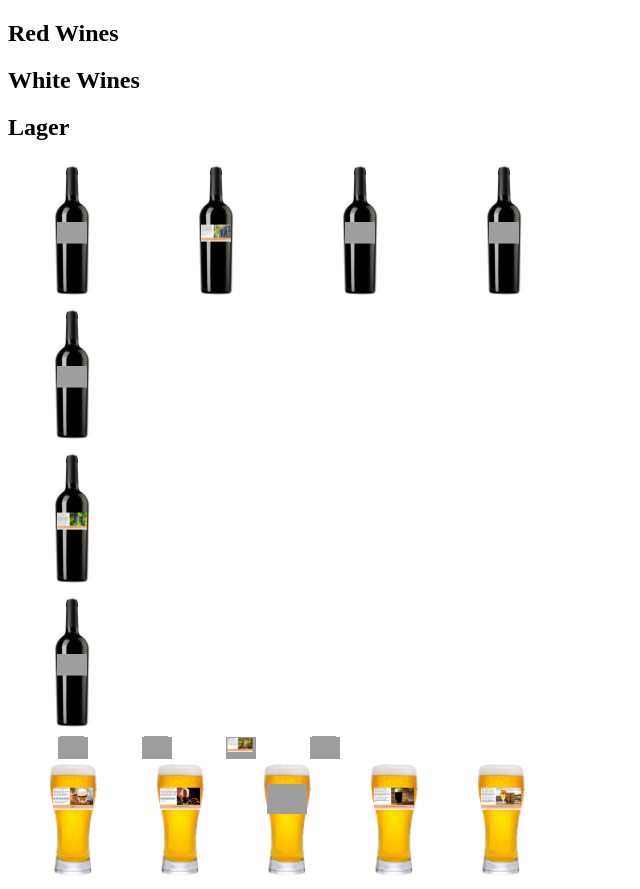
After one commit to Sam-Checkers/winery, a Flask app: page /wines in a window 1280 px wide. The commit adds this page. Shown: the whole page, without its empty margins (0-640 px from the left). Run offline with Flask 3, Linux system fonts and the light colour scheme; data that the repository does not hold is empty; grey boxes are pictures that could not be loaded.

Commit message:
first commit

```diff
--- a/winery/routes.py
+++ b/winery/routes.py
@@ -16,6 +16,11 @@ def containers():
 def wines():
     items = Wine.query.all()
     return render_template('home.html', items=items)
+
+@app.route('/wines')
+def display_wines():
+    wines = Wine.query.all()
+    return render_template('wines.html', wines=wines)
 
 @app.route('/add_to_shelf', methods=['POST'])
 def add_to_shelf():
--- /dev/null
+++ b/winery/templates/wines.html
@@ -0,0 +1,101 @@
+<!DOCTYPE html>
+<html>
+    <link rel="stylesheet" href="../static/css/containers.css">
+
+<head>
+    <title>All Wines</title>
+</head>
+<body>
+    <h2>Red Wines</h2>
+    <ul>
+        {% for wine in wines if wine.type == 'Red' %}
+            <li>{{ wine.name }} - {{ wine.type }} - {{ wine.region }}</li>
+        {% endfor %}
+    </ul>
+
+    <h2>White Wines</h2>
+    <ul>
+        {% for wine in wines if wine.type == 'White' %}
+            <li>{{ wine.name }} - {{ wine.type }} - {{ wine.region }}</li>
+        {% endfor %}
+    </ul>
+
+    <h2>Lager</h2>
+    <ul>
+        {% for wine in wines if wine.type == 'Lager' %}
+            <li>{{ wine.name }} - {{ wine.type }} - {{ wine.region }}</li>
+        {% endfor %}
+    </ul>
+</body>
+
+<section class="reds-container">
+    <div class="pinot_noir-container">
+        <img class="pinot_noir" src="../static/images/black_bottle.png" alt="">
+        <img class="pinot-i" src="../static/images/pinot-i.png" alt="">
+    </div>
+    <div class="cabernet-container">
+        <img class="cabernet-sauvignon" src="../static/images/black_bottle.png" alt="">
+        <img class="cabernet-i" src="../static/images\carbernet-i.png" alt="">
+    </div>
+    <div class="bobal-container">
+        <img class="bobal" src="../static/images/black_bottle.png" alt="">
+        <img class="bobal-i" src="../static/images\bobal-i.png" alt="">
+    </div>
+    <div class="malbec-container">
+        <img class="malbec" src="../static/images/black_bottle.png" alt="">
+        <img class="malbec-i" src="../static/images\malbec-i.png" alt="">
+    </div>
+    <div class="merlot">
+        <img class="merlot" src="../static/images/black_bottle.png" alt="">
+        <img class="merlot-i" src="../static/images\merlot-i.png" alt="">
+    </div>
+    <div class="isabella-container">
+        <img class="isabella" src="../static/images/black_bottle.png" alt="">
+        <img class="isabella-i" src="../static/images\isabella-i.png" alt="">
+    </div>
+    <div class="cinsaut">
+        <img class="cinsaut" src="../static/images/black_bottle.png" alt="">
+        <img class="cinsaut-i" src="../static/images\cinsaut-i.png" alt="">
+    </div>
+</section>
+<section class="whites-container">
+    <div class="chardonnay-container">
+        <img class="chardonnay" src="../static/images\white-glass.png.png" alt="">
+        <img class="chardonnay-i" src="../static/images\chardonnay-i.png" alt="">
+    </div>
+    <div class="sauvignon-container">
+        <img class="sauvignon-blanc" src="../static/images\white-glass.png.png" alt="">
+        <img class="sauvignon-i" src="../static/images\sauvignon-i.png" alt="">
+    </div>
+    <div class="riesling-container">
+        <img class="riesling" src="../static/images\white-glass.png.png" alt="">
+        <img class="riesling-i" src="../static/images\riesling-i.png" alt="">
+    </div>
+    <div class="muscat-container">
+        <img class="muscat" src="../static/images\white-glass.png.png" alt="">
+        <img class="muscat-i" src="../static/images\muscat-i.png" alt="">
+    </div>
+</section>
+<section class="lager-container">
+    <div class="pilsner-container">
+        <img class="pilsner" src="../static/images\beer.png.png" alt="">
+        <img class="pilsner-i" src="../static/images\pilsner-i.png" alt="">
+    </div>
+    <div class="bock-container">
+        <img class="bock" src="../static/images\beer.png.png" alt="">
+        <img class="bock-i" src="../static/images\bock-i.png" alt="">
+    </div>
+    <div class="marzen-container">
+        <img class="marzen" src="../static/images\beer.png.png" alt="">
+        <img class="marzen-i" src="../static/images\marzen-i.png" alt="">
+    </div>
+    <div class="schwarzbier-container">
+        <img class="schwarzbier" src="../static/images\beer.png.png" alt="">
+        <img class="schwarzbier-i" src="../static/images\schwarzbier-i.png" alt="">
+    </div>
+    <div class="helles-container">
+        <img class="helles" src="../static/images\beer.png.png" alt="">
+        <img class="helles-i" src="../static/images\helles.png" alt="">
+    </div>
+</section>
+</html>
```
Also changed, not shown: winery/templates/app.js (deleted, +0 -28 lines), winery/templates/cart.html (deleted, +0 -22 lines), winery/templates/home.html (+5 -4 lines).
